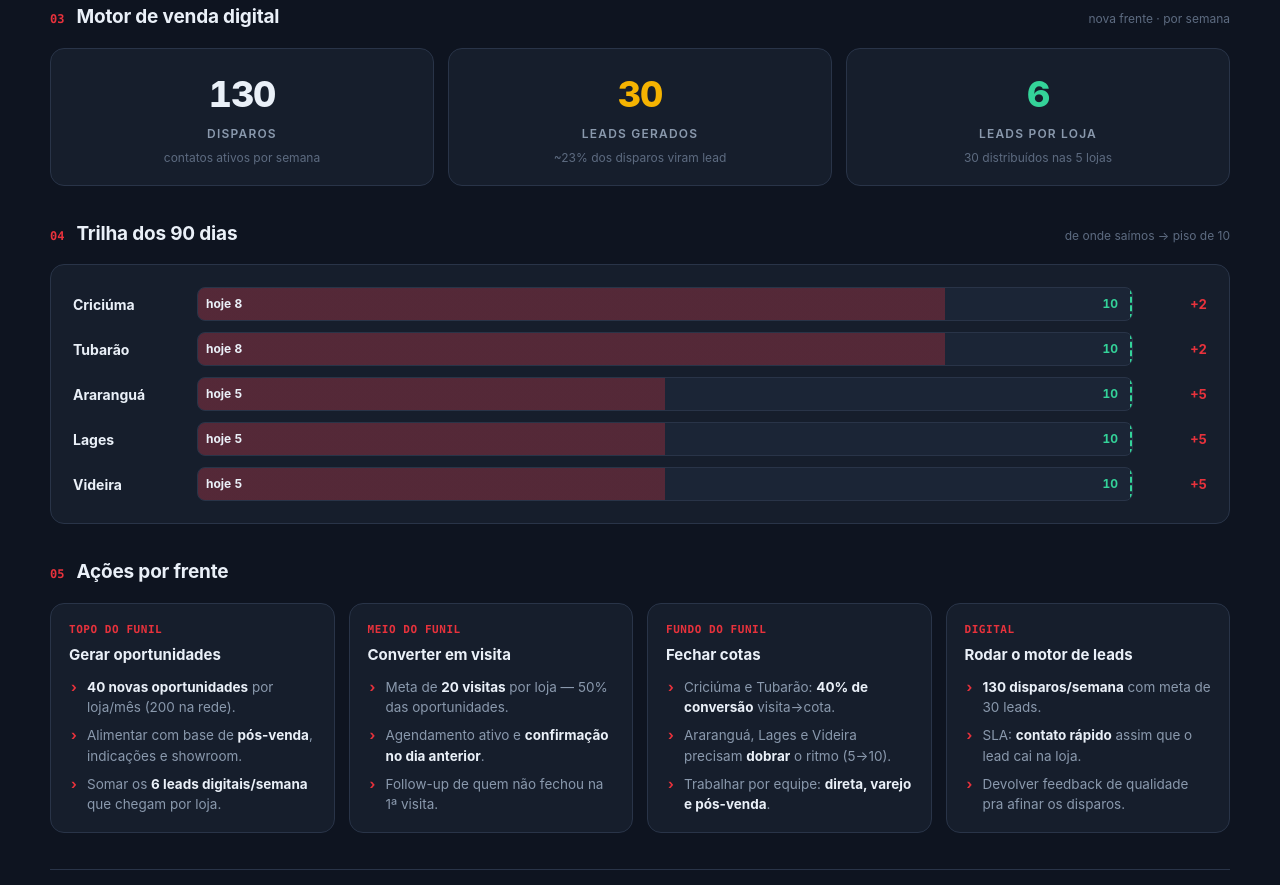
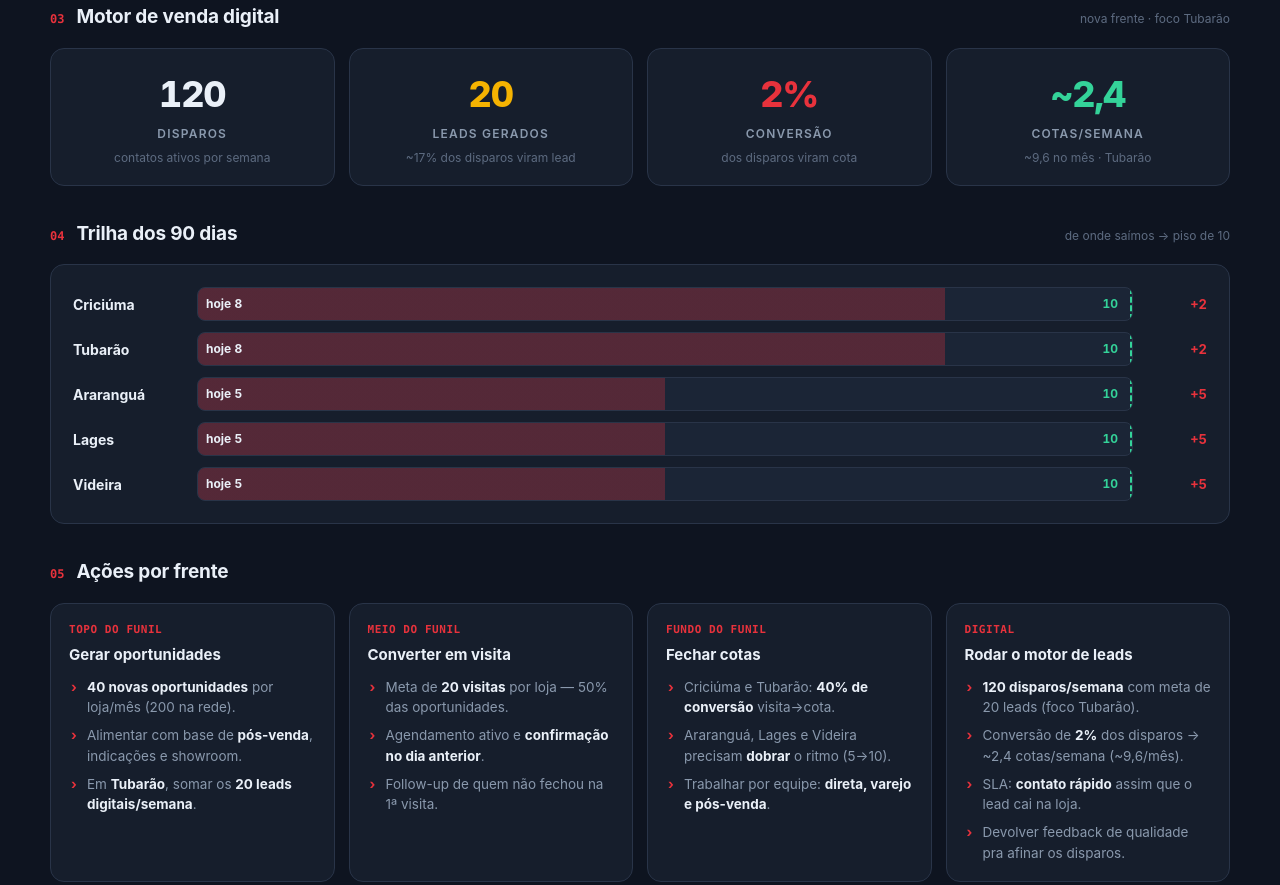
Before and after one commit to fabioaltieri1987-byte/Consorcio, a plain HTML site: page index.html in a window 1280 px wide. Shown: the part 1397-2282 px from the top of the page. Drawn offline with Linux system fonts and the light colour scheme.

```diff
--- a/index.html
+++ b/index.html
@@ -91,14 +91,15 @@
   .arrow .conv{font-size:13px;font-weight:700;color:var(--txt)}
   .arrow .ar{font-size:20px;line-height:1;color:var(--faint)}
   .stage.s-op .s-val{color:var(--txt)} .stage.s-vis .s-val{color:var(--amber)} .stage.s-cota .s-val{color:var(--green)}
-  .digital{display:grid;grid-template-columns:repeat(3,1fr);gap:14px}
+  .digital{display:grid;grid-template-columns:repeat(auto-fit,minmax(190px,1fr));gap:14px}
   .dcard{background:var(--surface);border:1px solid var(--line);border-radius:var(--radius);padding:18px;text-align:center;position:relative}
   .dcard .d-num{font-size:36px;font-weight:800;letter-spacing:-.03em}
   .dcard .d-cap{font-size:12px;text-transform:uppercase;letter-spacing:.1em;color:var(--muted);font-weight:600;margin-top:4px}
   .dcard .d-sub{font-size:12px;color:var(--faint);margin-top:6px}
   .dcard:nth-child(1) .d-num{color:var(--txt)}
   .dcard:nth-child(2) .d-num{color:var(--amber)}
-  .dcard:nth-child(3) .d-num{color:var(--green)}
+  .dcard:nth-child(3) .d-num{color:var(--red)}
+  .dcard:nth-child(4) .d-num{color:var(--green)}
   .ramp{display:flex;flex-direction:column;gap:11px}
   .ramp-row{display:grid;grid-template-columns:110px 1fr 60px;align-items:center;gap:14px}
   .ramp-row .r-name{font-weight:700;font-size:14px}
@@ -155,11 +156,12 @@
       <div class="stage s-cota"><div class="s-val num" id="f-cota">31</div><div class="s-label">Cotas</div><div class="s-sub">meta do mês</div></div>
     </div>
   </div>
-  <div class="section-title"><span class="idx">03</span><h2>Motor de venda digital</h2><span class="hint">nova frente · por semana</span></div>
+  <div class="section-title"><span class="idx">03</span><h2>Motor de venda digital</h2><span class="hint">nova frente · foco Tubarão</span></div>
   <div class="digital">
-    <div class="dcard"><div class="d-num num">130</div><div class="d-cap">Disparos</div><div class="d-sub">contatos ativos por semana</div></div>
-    <div class="dcard"><div class="d-num num">30</div><div class="d-cap">Leads gerados</div><div class="d-sub">~23% dos disparos viram lead</div></div>
-    <div class="dcard"><div class="d-num num">6</div><div class="d-cap">Leads por loja</div><div class="d-sub">30 distribuídos nas 5 lojas</div></div>
+    <div class="dcard"><div class="d-num num">120</div><div class="d-cap">Disparos</div><div class="d-sub">contatos ativos por semana</div></div>
+    <div class="dcard"><div class="d-num num">20</div><div class="d-cap">Leads gerados</div><div class="d-sub">~17% dos disparos viram lead</div></div>
+    <div class="dcard"><div class="d-num num">2%</div><div class="d-cap">Conversão</div><div class="d-sub">dos disparos viram cota</div></div>
+    <div class="dcard"><div class="d-num num">~2,4</div><div class="d-cap">Cotas/semana</div><div class="d-sub">~9,6 no mês · Tubarão</div></div>
   </div>
   <div class="section-title"><span class="idx">04</span><h2>Trilha dos 90 dias</h2><span class="hint">de onde saímos → piso de 10</span></div>
   <div class="panel"><div class="ramp" id="ramp"></div></div>
@@ -171,7 +173,7 @@
       <ul>
         <li><b>40 novas oportunidades</b> por loja/mês (200 na rede).</li>
         <li>Alimentar com base de <b>pós-venda</b>, indicações e showroom.</li>
-        <li>Somar os <b>6 leads digitais/semana</b> que chegam por loja.</li>
+        <li>Em <b>Tubarão</b>, somar os <b>20 leads digitais/semana</b>.</li>
       </ul>
     </div>
     <div class="act">
@@ -196,7 +198,8 @@
       <div class="a-tag">DIGITAL</div>
       <h3>Rodar o motor de leads</h3>
       <ul>
-        <li><b>130 disparos/semana</b> com meta de 30 leads.</li>
+        <li><b>120 disparos/semana</b> com meta de 20 leads (foco Tubarão).</li>
+        <li>Conversão de <b>2%</b> dos disparos → ~2,4 cotas/semana (~9,6/mês).</li>
         <li>SLA: <b>contato rápido</b> assim que o lead cai na loja.</li>
         <li>Devolver feedback de qualidade pra afinar os disparos.</li>
       </ul>
```
